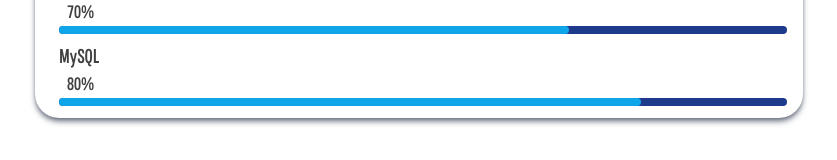
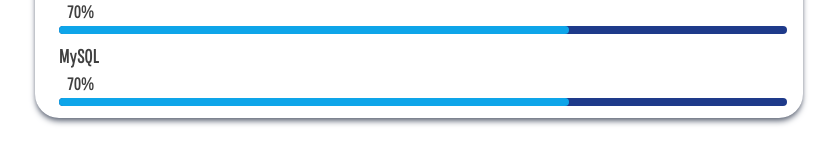
Before and after one commit to Kl0y2u2n8a/my-portfolio, a Next.js app: page /components/skills/tab in a window 1280 px wide. Both pictures are taken after a click on the button "Coding". Shown: the part 546-706 px from the top of the page, without its empty margins (221-1058 px from the left). Built offline with nearby package versions, Linux system fonts and the light colour scheme.

Commit message:
small update

```diff
--- a/pages/components/skills/tab.js
+++ b/pages/components/skills/tab.js
@@ -52,8 +52,8 @@
                     <li className="ml-2 text-lg"> 70%</li>
                     {progressBar("70%")}
                     <li className="mt-2">MySQL</li>
-                    <li className="ml-2 text-lg"> 80%</li>
-                    {progressBar("80%")}
+                    <li className="ml-2 text-lg"> 70%</li>
+                    {progressBar("70%")}
                 </ul>
             </div>)
         },
```
